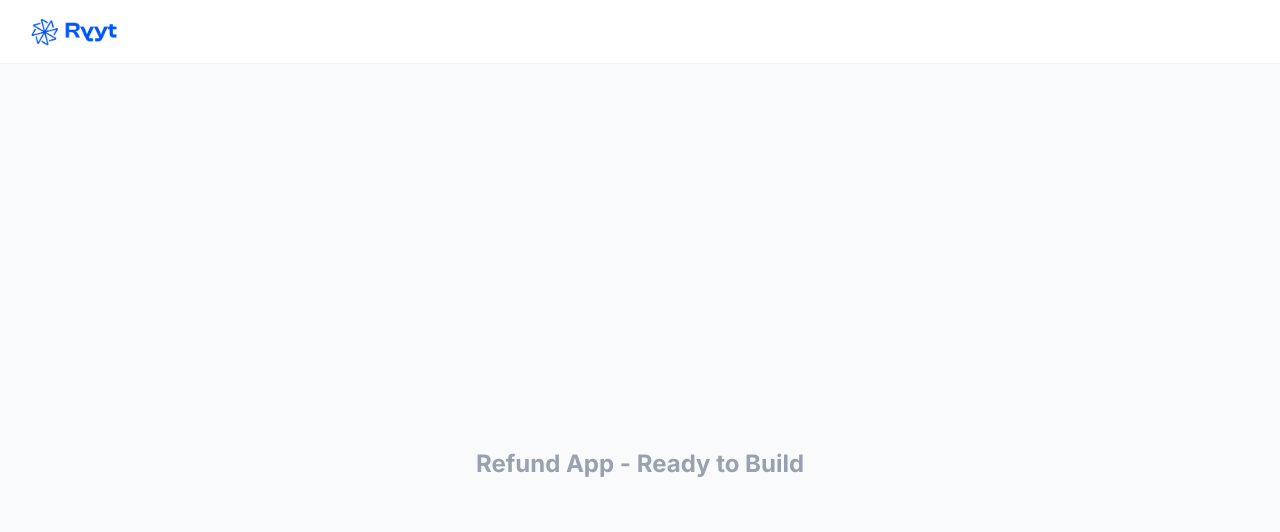
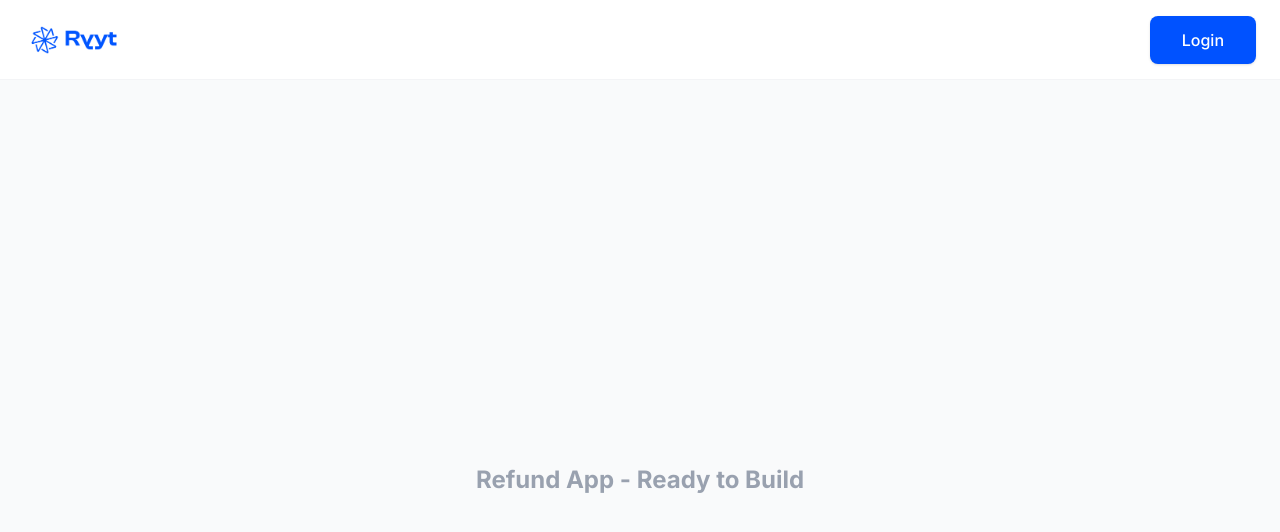
Before and after one commit to ryyt-masterspace/Ryyt_workspace, a Next.js app in the folder refund-app/: page / in a window 1280 px wide. Shown: the top 532 px of the page. Built offline with nearby package versions, Linux system fonts and the light colour scheme.

Commit message:
Auto-sync: 03-12-2025  1:47:26.22

```diff
--- a/refund-app/src/components/Navbar.tsx
+++ b/refund-app/src/components/Navbar.tsx
@@ -4,7 +4,7 @@ import Link from "next/link";
 
 export default function Navbar() {
     return (
-        <nav className="w-full bg-white border-b border-gray-100 h-16 flex items-center px-6 sticky top-0 z-50">
+        <nav className="w-full bg-white border-b border-gray-100 h-20 flex items-center justify-between px-6 sticky top-0 z-50">
             <Link href="/" className="flex items-center">
                 <div className="relative h-14 w-44">
                     <Image
@@ -16,6 +16,12 @@ export default function Navbar() {
                     />
                 </div>
             </Link>
+            <Link
+                href="/login"
+                className="bg-[#0052FF] text-white px-8 h-12 rounded-lg flex items-center justify-center font-medium hover:bg-blue-700 transition-colors shadow-sm"
+            >
+                Login
+            </Link>
         </nav>
     );
 }
```
